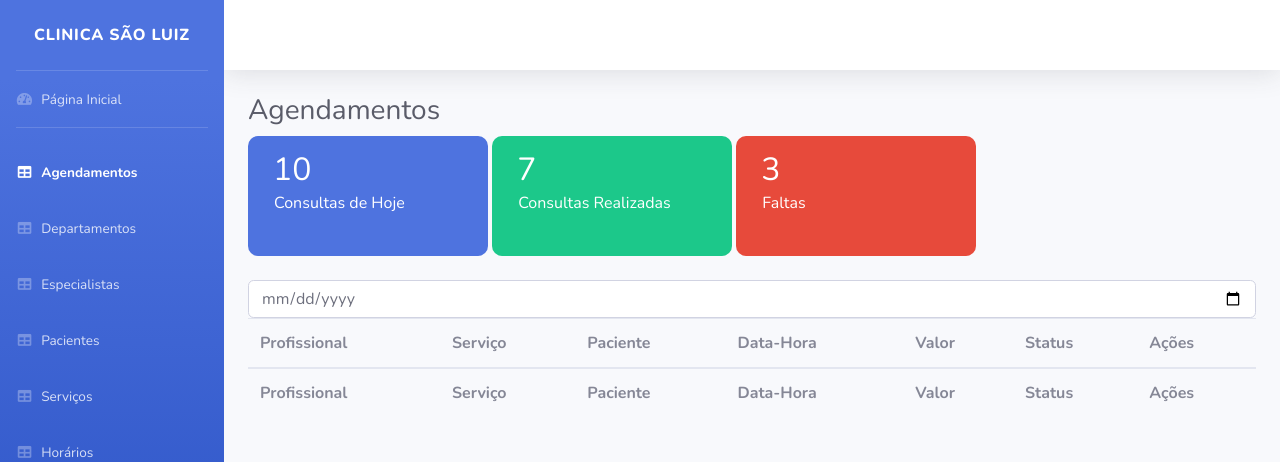
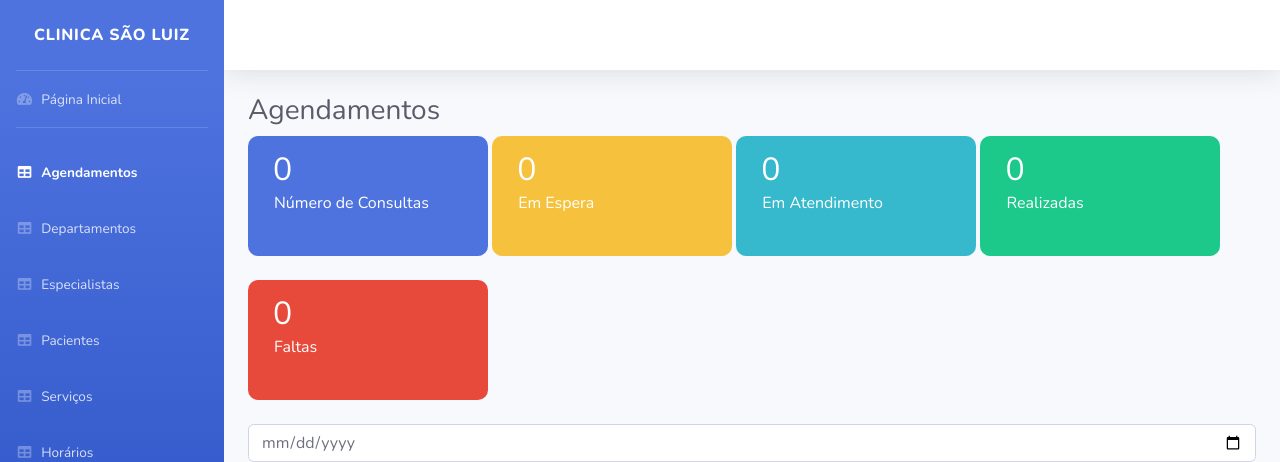
Before and after one commit to joaotelini/clinicaSaoLuiz, a PHP site: page /gerenciar-agendamento.php in a window 1280 px wide. Shown: the top 462 px of the page. Run offline with PHP 8.4, Linux system fonts and the light colour scheme; data comes from the database, SQL or seed files in the repository; data that the repository does not hold is empty; some libraries are stand-ins or nearby versions.

Commit message:
criando cards para dashboard

```diff
--- a/Conexao/consultaDAO.php
+++ b/Conexao/consultaDAO.php
@@ -79,7 +79,7 @@
                 INNER JOIN paciente ON consulta.id_paciente = paciente.id_paciente
                 INNER JOIN servico ON consulta.id_servico = servico.id_servico
                 INNER JOIN especialista ON consulta.id_especialista = especialista.id_especialista
-                WHERE consulta.id_paciente = ? AND consulta.status_consulta != 'Realizada' ORDER BY consulta.data_consulta ASC");
+                WHERE consulta.id_paciente = ? ORDER BY consulta.data_consulta ASC");
 
                 $sql->execute(array($pac));
                 $pacInfo = $sql->fetchAll(PDO::FETCH_ASSOC);
--- a/clinica/cadastro.php
+++ b/clinica/cadastro.php
@@ -46,7 +46,7 @@
       <nav id="navbar" class="navbar order-last order-lg-0">
         <ul>
         <li><a class="nav-link scrollto active" href="./index.php">Home</a></li>
-          <li><a class="nav-link scrollto" href="agendamento.php">Realizar Agendamento</a></li>
+          <!-- <li><a class="nav-link scrollto" href="agendamento.php">Realizar Agendamento</a></li> -->
           <li><a class="nav-link scrollto" href="./login.php">Login</a></li>
            <!--Deixei sem destaque pq nao ficava responsivo-->
         </ul>
--- a/clinica/perfil.php
+++ b/clinica/perfil.php
@@ -119,8 +119,10 @@
                             <td><?php echo "R$".$pac['valor'].",00"?></td>
                             <td><?php if ($pac['status_consulta'] == "Faltou"){
                                         echo "<p style='color: red;'>".$pac['status_consulta']."</p>";
+                                    } else if ($pac['status_consulta'] == "Realizada") {
+                                        echo "<p style='color: green;'>".$pac['status_consulta']."</p>";
                                     } else {
-                                        echo "<p style='color: green;'>".$pac['status_consulta']."</p>";
+                                        echo "<p style='color: blue;'>".$pac['status_consulta']."</p>";
                                     }
                                     ?>
                             </td>
--- a/dashboard/assets/js/agendamento.js
+++ b/dashboard/assets/js/agendamento.js
@@ -44,12 +44,44 @@ $(document).ready(function (){
             dataType: 'json'
         }).done(function (result){
             $('#table-agend').empty();
-            console.log(result);
+            // console.log(result);
+            let totCon = result.length;
+            let totFaltas = 0;
+            let totReal = 0;
+            let totAtend = 0;
+            let totEspera = 0;
+
             for (let i = 0; i < result.length; i++){
 
                 let date = changeDate(result[i].data_consulta);
 
                 $('#table-agend').prepend('<tr> <td> '+ result[i].nome_especialista +' </td> <td>'+ result[i].nome_servico +'</td> <td>'+ result[i].nome_paciente +'</td> <td>'+ date +'; '+ result[i].hora_inicio +'</td> <td>R$'+ result[i].valor +',00</td> <td>'+ result[i].status_consulta +'</td> <td><a class="btn btn-info" data-bs-status="'+ result[i].status_consulta +'" data-bs-id-consulta="'+ result[i].id_consulta +'" data-bs-toggle="modal" data-bs-target="#status-modal" data-bs-departamento="'+ result[i].id_departamento +'" data-bs-whatever="@mdo">Mudar Status</a></td> </tr>');
+
+
+                if (result[i].status_consulta == "Faltou"){
+                    totFaltas = totFaltas + 1;
+                }
+                if (result[i].status_consulta == "Realizada"){
+                    totReal = totReal + 1;
+                }
+                if (result[i].status_consulta == "Em Atendimento"){
+                    totAtend = totAtend + 1;
+                }
+                if (result[i].status_consulta == "Espera"){
+                    totEspera = totEspera + 1;
+                }
+                $('#con-hoje').empty();
+                $('#con-hoje').prepend('<p>'+ totCon +'</p><h3>Número de Consultas</h3>');
+                $('#con-real').empty();
+                $('#con-real').prepend('<p>'+ totReal +'</p><h3>Realizadas</h3>');
+                $('#con-atend').empty();
+                $('#con-atend').prepend('<p>'+ totAtend +'</p><h3>Em Atendimento</h3>');
+                $('#falta').empty();
+                $('#falta').prepend('<p>'+ totFaltas +'</p><h3>Faltas</h3>');
+                $('#con-espera').empty();
+                $('#con-espera').prepend('<p>'+ totEspera +'</p><h3>Em Espera</h3>');
+
+
             }
         });
     }
--- a/dashboard/gerenciar-agendamento.php
+++ b/dashboard/gerenciar-agendamento.php
@@ -137,16 +137,24 @@
                     <h1 class="h3 mb-2 text-gray-800">Agendamentos</h1>
 
                     <section class="section-cards">
-                        <div class="cards bg-primary">
-                            <p>10</p>
-                            <h3>Consultas de Hoje</h3>
+                        <div class="cards bg-primary" id="con-hoje">
+                            <p>0</p>
+                            <h3>Número de Consultas</h3>
                         </div>
-                        <div class="cards bg-success">
-                            <p>7</p>
-                            <h3>Consultas Realizadas</h3>
+                        <div class="cards bg-warning" id="con-espera">
+                            <p>0</p>
+                            <h3>Em Espera</h3>
                         </div>
-                        <div class="cards bg-danger">
-                            <p>3</p>
+                        <div class="cards bg-info" id="con-atend">
+                            <p>0</p>
+                            <h3>Em Atendimento</h3>
+                        </div>
+                        <div class="cards bg-success" id="con-real">
+                            <p>0</p>
+                            <h3>Realizadas</h3>
+                        </div>
+                        <div class="cards bg-danger" id="falta">
+                            <p>0</p>
                             <h3>Faltas</h3>
                         </div>
                     </section>
@@ -240,7 +248,7 @@
                 <div class="modal-body form-style">
                     <select name="selectStatus" id="select-status" class="form-control">
                         <option value="Em Atendimento">Em Atendimento</option>
-                        <option value="Pendente">Espera</option>
+                        <option value="Espera">Espera</option>
                         <option value="Realizada">Realizada</option>
                         <option value="Faltou">Faltou</option>
                     </select>
```
Also changed, not shown: clinica/login.php (+4 -5 lines).
